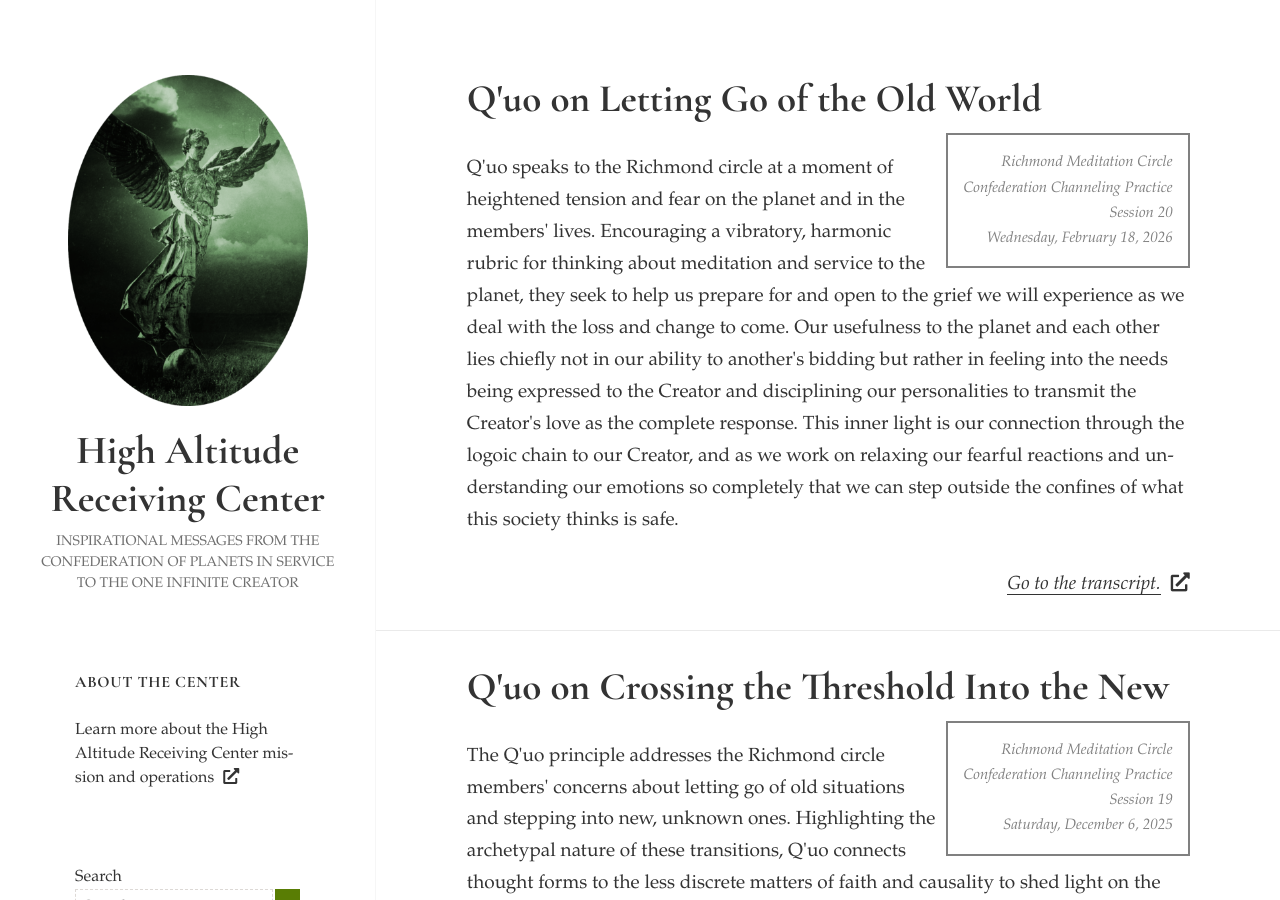
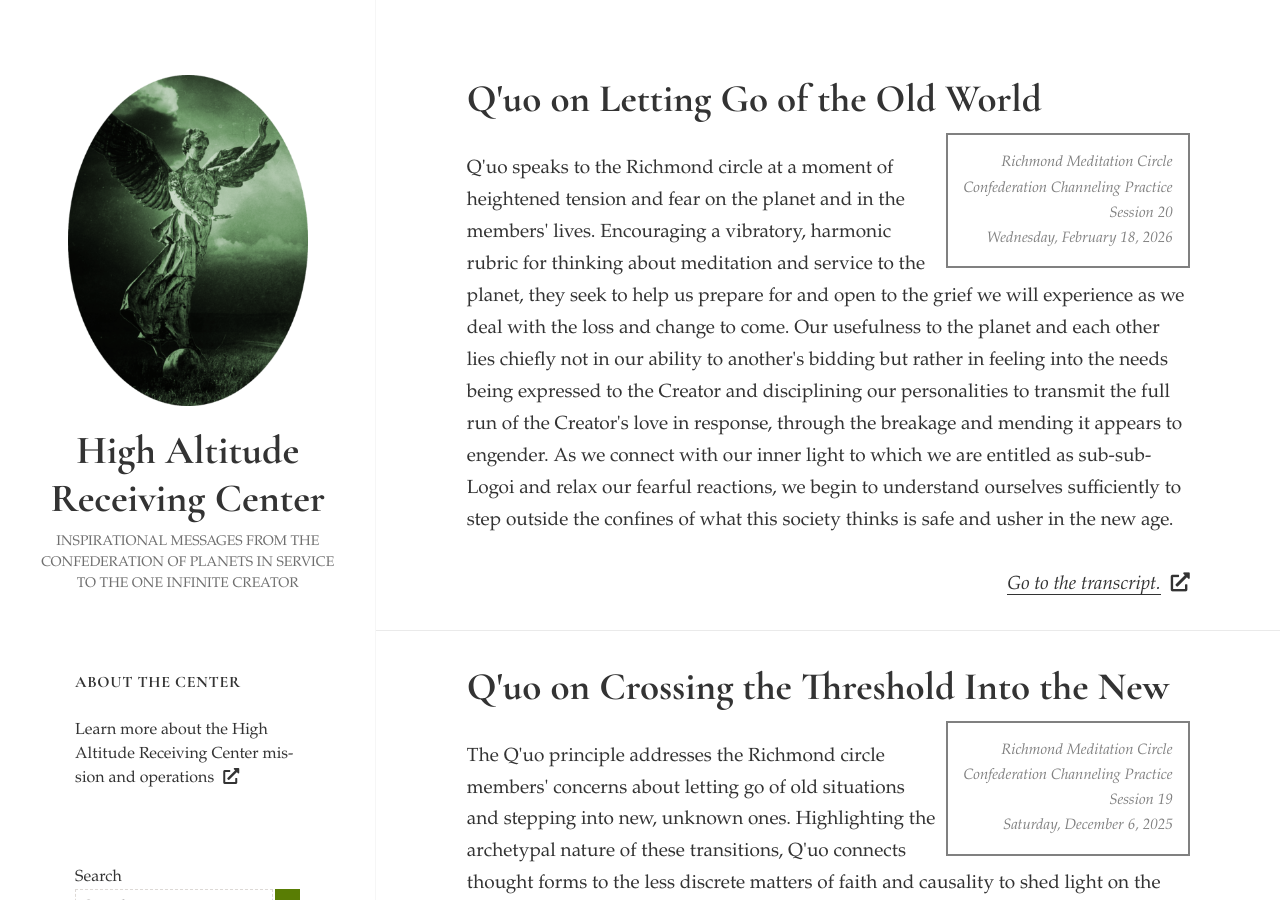
Before and after one commit to oswg/harc, a Jekyll site: the page built from index.html, in a window 1280 px wide and 900 px high. Built offline with Jekyll 4.4.1, drawn with Linux system fonts in a browser that asks for light colours; the list of posts is cut into pages by our own code; some of the changed text lies outside the part shown.

Commit message:
footnotes

```diff
--- a/_posts/2026-02-18_richmond_ccp_020.md
+++ b/_posts/2026-02-18_richmond_ccp_020.md
@@ -2,9 +2,15 @@
 title: Q'uo on Letting Go of the Old World
 group_question: How should we relate to fear of the imminent unknown? How can we be useful while navigating this tension and uncertainty without being reactive?
 introduction: |
-  Q'uo speaks to the Richmond circle at a moment of heightened tension and fear on the planet and in the members' lives. Encouraging a vibratory, harmonic rubric for thinking about meditation and service to the planet, they seek to help us prepare for and open to the grief we will experience as we deal with the loss and change to come. Our usefulness to the planet and each other lies chiefly not in our ability to another's bidding but rather in feeling into the needs being expressed to the Creator and disciplining our personalities to transmit the Creator's love as the complete response. This inner light is our connection through the logoic chain to our Creator, and as we work on relaxing our fearful reactions and understanding our emotions so completely that we can step outside the confines of what this society thinks is safe.
+  Q'uo speaks to the Richmond circle at a moment of heightened tension and fear on the planet and in the members' lives. Encouraging a vibratory, harmonic rubric for thinking about meditation and service to the planet, they seek to help us prepare for and open to the grief we will experience as we deal with the loss and change to come. Our usefulness to the planet and each other lies chiefly not in our ability to another's bidding but rather in feeling into the needs being expressed to the Creator and disciplining our personalities to transmit the full run of the Creator's love in response, through the breakage and mending it appears to engender. As we connect with our inner light to which we are entitled as sub-sub-Logoi and relax our fearful reactions, we begin to understand ourselves sufficiently to step outside the confines of what this society thinks is safe and usher in the new age.
 categories:
-- TBD
+  - Topics/Safety
+  - Topics/Meditation
+  - Topics/Projection
+  - Topics/Harvest and Graduation
+  - Topics/Polarization
+  - Circles/Richmond Meditation Circle
+  - Instruments/Jeremy
 ---
 
 _(Jeremy channeling)_
@@ -21,7 +27,7 @@
 
 As you sit here on this rainy day, the tides of change wash over you, even in your peaceful repose. This sortie with your friends on this planet and your friends from other planets is, we can imagine well, a welcome retreat from the buffeting winds of that which is to come. It is not terribly long ago that we had to reassure the seekers who sought our information that harvest was near. Harvest may be an event in the near or distant future, but the precursors to it: can anyone doubt any longer? The institutions around which you build a self: discredited and crumbling. The leadership you crave as a people is rotten; the modes of life, their eternal seeming vibrancy, dimming. We do not mean to alarm you. We mean to tap into this feeling so that we may share it with you. We may share some of this worry and thereby speak to it more directly and knowledgeably.
 
-This is once again, my friends, a way we are modeling, or at least attempting to model, how you might relate to those who have fear in your life as this instrument does, as many of you do. Working with those whom you have recognized are entertaining fear in the party of thought forms that their mind/body/spirit complex is made up of is the crucial first step to relating to fear within yourself. Because in third density, as our brothers and sisters of Monka have stated many times[^1], projection is the name of the game. Manifestation is how we serve the Creator: by making what was implicit and potential, concrete and actual, be it a pleasant vision cast upon the screen or a dark and foreboding view of what one might greet next.
+This is once again, my friends, a way we are modeling, or at least attempting to model, how you might relate to those who have fear in your life as this instrument does, as many of you do. Working with those whom you have recognized are entertaining fear in the party of thought forms that their mind/body/spirit complex is made up of is the crucial first step to relating to fear within yourself. Because in third density, as our brothers and sisters of Monka have stated many times,[^1] projection is the name of the game. Manifestation is how we serve the Creator: by making what was implicit and potential, concrete and actual, be it a pleasant vision cast upon the screen or a dark and foreboding view of what one might greet next.
 
 You have many parts within you. This is what we mean when we describe you, and we mean "you" at every level, as a _complex_. It is true that you will not simply tinker with this system of relating parts and save the day. This is why we stress meditation, because it works harmonically and vibratorily with that which you find within. And you may then exercise this skill of sympathetic resonance in the outer experience where, by the very nature of the illusion, you will recognize the standing wave before you, and reaching through this wave touch into the underlining reality that the illusion's face is distorting. You do this work with others so that you can do it within, but you do it within so that, through others, you can collectively experience the answer to the riddle. We hope we are not being too metaphorical and that you can feel into what we are attempting to convey with these crude and clumsy words this instrument affords us.
 
@@ -29,11 +35,11 @@
 
 We use that phrasing because naturally, from our point of view, to remark upon the propriety of any point in your evolution as being faulty or untoward is akin to you giving up on a young toddler who falls down while learning to walk. It is absurd to collapse the Creator's potential in such a flippant way, is it not? And we would offer that you look upon yourselves this way: as toddlers making your way across the room to the other parent. Across the room to the other parent. Are they really serving you if they catch you every single time?
 
-You must become accepting, my brothers and sisters, accepting of loss, for there is much that you have accrued to yourself that is not you, that lies to you and tells you you are safe, and you have believed it. This is not an error any more than your parents were in error when they told you that you were perfectly safe and nothing would ever happen to you. They do not know the future. They know quite well how precarious the world is always, and that what has been built out of convention and law and simple goodwill is valuable in precise proportion to its delicateness and fragility. We have remarked about safety before, and we would point the dedicated seeker to those words[^3], for they reflected a kind of ambiguity that we would impress upon you today when it comes to an appraisal of safety. We would impress upon you today when it comes to an appraisal of your agency in this illusion, this dimming of the lights in the hall of third density earth.
+You must become accepting, my brothers and sisters, accepting of loss, for there is much that you have accrued to yourself that is not you, that lies to you and tells you you are safe, and you have believed it. This is not an error any more than your parents were in error when they told you that you were perfectly safe and nothing would ever happen to you. They do not know the future. They know quite well how precarious the world is always, and that what has been built out of convention and law and simple goodwill is valuable in precise proportion to its delicateness and fragility. We have remarked about safety before, and we would point the dedicated seeker to those words, for they reflected a kind of ambiguity that we would impress upon you today when it comes to an appraisal of safety.[^3] We would impress upon you today when it comes to an appraisal of your agency in this illusion, this dimming of the lights in the hall of third density earth.
 
 Say goodbye while you can. Love this planet enough to grieve what is going to be bid adieu. The parent sheds a tear when the young child's voice deepens and he begins to exhibit the signs of manhood, and time marches on, and one has to learn to relate to a new version of that precious child. In your hearts, give this civilization that has made all of this possible, for all of its tragedy, deceit, and illusory baubles, bless it and thank it. Let it know that it did what it had to do. And now, you can turn your back and look towards the rising sun.
 
-When you look at it this way, my friends, where precisely do you locate the fear? Where does this feeling find itself in your seven note scale that you carry about as the sign of your Logoic heritage?[^5] Where? This will inform you of what you still have not been able to let go of and where you must stop and give yourself a chance to grieve. For this is the way of manifestation: that the Creator's love finds focus in a containing moment, a thought form that expresses itself so brilliantly and crystalline in its character that it pulls an entire people into its orbit, but then, my friends, fades; the animating essence having left, much as Ra describes those pyramids.[^4] And now, looking at the husk of that love, who would not feel forlorn? Who would not feel forlorn?
+When you look at it this way, my friends, where precisely do you locate the fear? Where does this feeling find itself in your seven note scale that you carry about as the sign of your Logoic heritage? Where? This will inform you of what you still have not been able to let go of and where you must stop and give yourself a chance to grieve. For this is the way of manifestation: that the Creator's love finds focus in a containing moment, a thought form that expresses itself so brilliantly and crystalline in its character that it pulls an entire people into its orbit, but then, my friends, fades; the animating essence having left, much as Ra describes those pyramids.[^4] And now, looking at the husk of that love, who would not feel forlorn? Who would not feel forlorn?
 
 You are entities designed to feel sorrow. And in this, you are just like us, for we too feel sorrow. Let it be a sweet sorrow. Let it be a sorrow that you do not distract yourself from, attempting to escape the depth of feeling that would lay plain how shallow so much of what we entertain ourselves with is.
 
@@ -65,17 +71,16 @@
 
 _(No responses)_
 
-Very well, my brothers and sisters. This instrument is very grateful to have your camaraderie today for this was a hard day for him, and much of what we have said applies directly and unwaveringly to him. And we hope that he will take the message seriously as our most loving gift we can give.
+Very well, my brothers and sisters. This instrument is very grateful to have your camaraderie today for this was a hard day for him, and much of what we have said applies directly and unwaveringly to him.[^5] And we hope that he will take the message seriously as our most loving gift we can give.
 
-We are always available to answer any questions you may have. In your meditations, if it is noisy in that head of yours, if it feels uncomfortable and the patience that you seek to express runs out, do not deal with this solely on your own. You must learn to call for help. You must learn: none of us got here alone and we don't get out of this alone either--not into fourth density, my friends. And once you and this planet have arrived there, we will greet you in the way that we have always wished to; the way your UFO chasers and spiritual seekers have always wanted: to touch, to look in each other's eyes, and to know that the great chain of being[^6] is not formed with links of iron or gold, but with hands grasping across the infinite expanse of this infinite creation.
+We are always available to answer any questions you may have. In your meditations, if it is noisy in that head of yours, if it feels uncomfortable and the patience that you seek to express runs out, do not deal with this solely on your own. You must learn to call for help. You must learn: none of us got here alone and we don't get out of this alone either--not into fourth density, my friends. And once you and this planet have arrived there, we will greet you in the way that we have always wished to; the way your UFO chasers and spiritual seekers have always wanted: to touch, to look in each other's eyes, and to know that the great chain of being is not formed with links of iron or gold, but with hands grasping across the infinite expanse of this infinite creation.
 
 I am Q'uo. I am now ready to leave this instrument and this circle. We bid you a good evening in the love and in the light of our one infinite creator. Adonai, my friends. Adonai. ☥
 
 ---
 
-[^1]: *[Citation needed]* — Monka (brothers and sisters of Monka) on projection in third density. Identify source(s) for Monka material.
-[^2]: *[Citation needed]* — Elliot's source on love as "the great breaker" and "the great mender." Identify letter/source and, if published, citation.
-[^3]: *[Citation needed]* — Prior Q'uo (or other Confederation) material on safety through this instrument and others. Link to specific session(s) or transcript.
-[^4]: *[Citation needed]* — Ra/Law of One on the pyramids (animating essence leaving). Cite session and quote if desired.
-[^5]: *[Citation needed]* — Seven note scale / Logoic heritage (Ra or other Confederation cosmology). Cite if from LOO or other source.
-[^6]: *[Citation needed]* — "Great chain of being": philosophical or theological source (e.g. Lovejoy), or note as general metaphor.
+[^1]: [Monka via Weiland: January 15, 2023](https://har.center/2023-01-15/richmond/ccp/004/monka-on-power-and-community/)
+[^2]: A friend of the instrument sent a channeled message the instrument had studied that discussed brokenness as a function of love; this resonated with him as he had grappled with the concept of brokenness a year ago.
+[^3]: [Q'uo via Weiland et al: May 18, 2022](https://har.center/2022-05-18/colorado-springs/ci2/006/quo-on-the-spiritual-aspects-of-safety/)
+[^4]: [Ra via Rueckert: Session 4, Question 6](https://www.lawofone.info/s/4#6)
+[^5]: The instrument is concerned about the future of his software development with the rapid acceleration in the speed of artificial intelligence to deliver ever higher quality.
```
